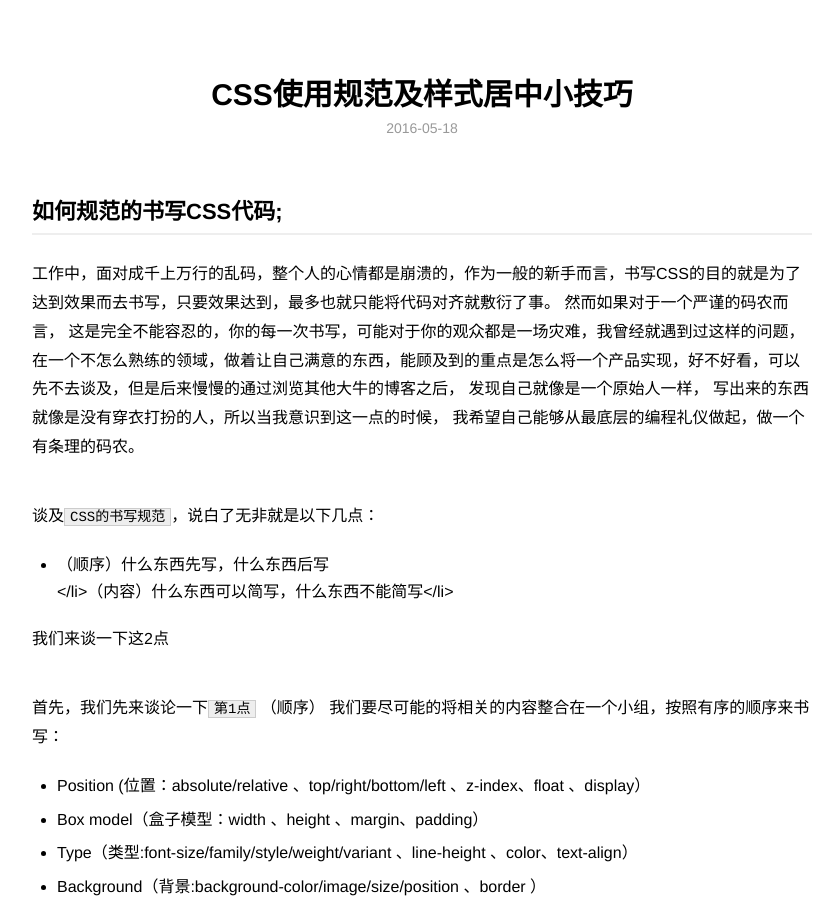
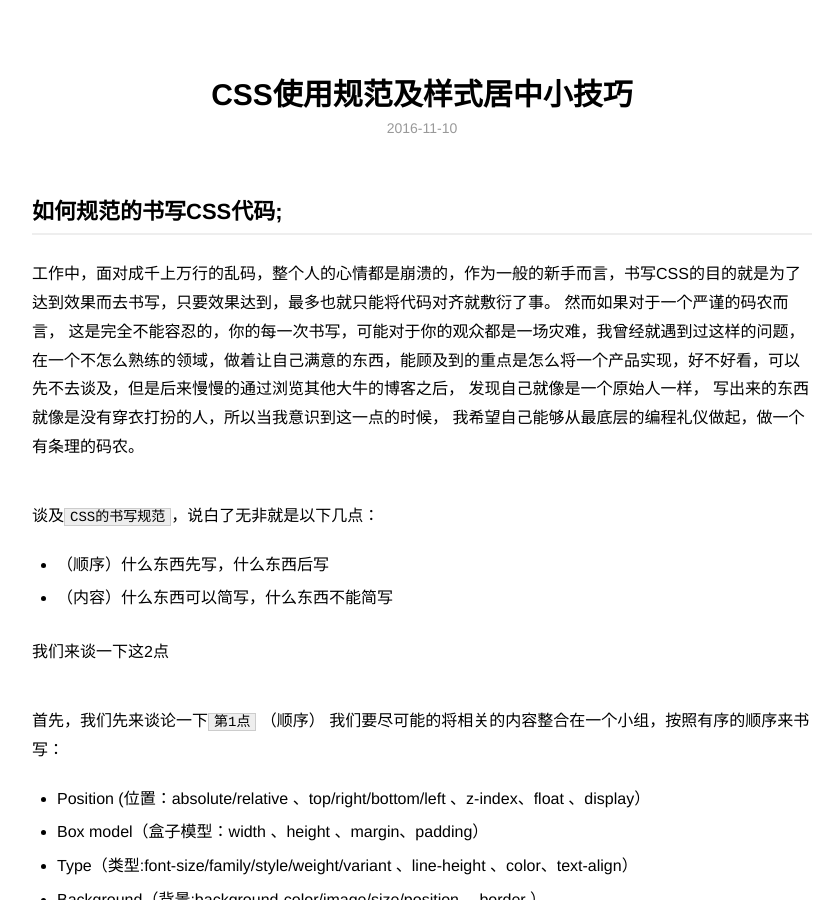
Before and after one commit to baixiaomei/liulang1993.github.io, a Jekyll site: the page built from _posts/2016-11-10-css-skills.md, in a window 1280 px wide and 900 px high. Shown: the whole window, without its empty margins (218-1058 px from the left). Built offline with Jekyll 4.4.1, drawn with Linux system fonts in a browser that asks for light colours; some of the changed text lies outside the part shown.

Commit message:
css使用规范及居中小技巧

```diff
--- a/_posts/2016-05-18-carriage-return-line-feed-new-line-end-file.md
+++ b/_posts/2016-11-10-css-skills.md
@@ -14,7 +14,7 @@ category: blog
 谈及`CSS的书写规范`，说白了无非就是以下几点：
 <ul>
     <li>（顺序）什么东西先写，什么东西后写</li>
-    </li>（内容）什么东西可以简写，什么东西不能简写</li>
+    <li>（内容）什么东西可以简写，什么东西不能简写</li>
 </ul>
 
 我们来谈一下这2点
```
